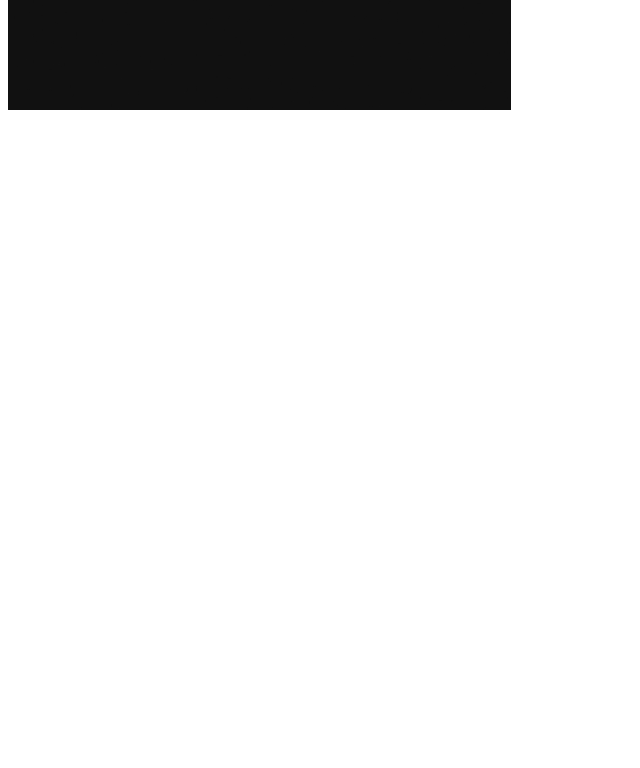
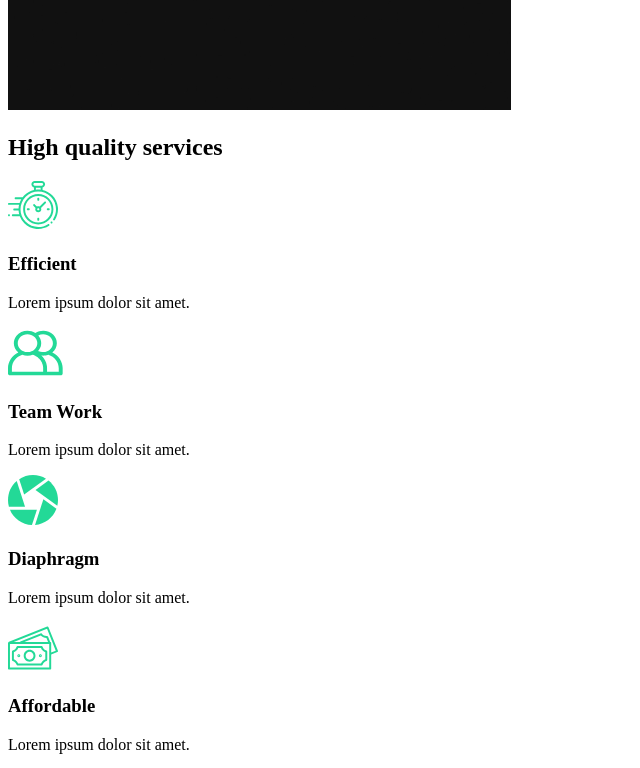
Before and after one commit to Aayushsrivastav/react-portfolio, a React (Create React App) app: page / in a window 1280 px wide. Shown: the part 860-1628 px from the top of the page, without its empty margins (0-640 px from the left). Before the commit the page ends 982 px from the top, so only its background shows below. Built offline with nearby package versions, Linux system fonts and the light colour scheme.

Commit message:
Added services section

```diff
--- /dev/null
+++ b/src/components/ServicesSection.js
@@ -0,0 +1,53 @@
+import React from 'react';
+
+//Icon import
+import clock from "../img/clock.svg";
+import diaphragm from "../img/diaphragm.svg";
+import money from "../img/money.svg";
+import teamwork from "../img/teamwork.svg";
+import home2 from "../img/home2.png";
+
+const ServicesSection = () => {
+    return(
+        <div className="services">
+            <div className="description">
+                <h2>High <span>quality</span> services</h2>
+                <div className="cards">
+                    <div className="card">
+                        <div className="icon">
+                            <img src={clock} alt="Efficient"/>
+                            <h3>Efficient</h3>
+                        </div>
+                        <p>Lorem ipsum dolor sit amet.</p>
+                    </div>
+                    <div className="card">
+                        <div className="icon">
+                            <img src={teamwork} alt="Team Work"/>
+                            <h3>Team Work</h3>
+                        </div>
+                        <p>Lorem ipsum dolor sit amet.</p>
+                    </div>
+                    <div className="card">
+                        <div className="icon">
+                            <img src={diaphragm} alt="Diaphragm"/>
+                            <h3>Diaphragm</h3>
+                        </div>
+                        <p>Lorem ipsum dolor sit amet.</p>
+                    </div>
+                    <div className="card">
+                        <div className="icon">
+                            <img src={money} alt="Affordable"/>
+                            <h3>Affordable</h3>
+                        </div>
+                        <p>Lorem ipsum dolor sit amet.</p>
+                    </div>
+                </div>
+            </div>
+            <div className="image">
+                <img src={home2} alt="home2" />
+            </div>
+        </div>
+    );
+}
+
+export default ServicesSection;
--- a/src/pages/AboutUs.js
+++ b/src/pages/AboutUs.js
@@ -1,9 +1,14 @@
 import React from 'react';
 import AboutSection from "../components/AboutSection";
 
+import ServicesSection from "../components/ServicesSection";
+
 const AboutUs = () => {
     return(
-        <AboutSection />
+        <>
+            <AboutSection />
+            <ServicesSection />
+        </>
     );
 }
 
```
Also changed, not shown: 2 other files (tests, documents, lock files or other folders).
